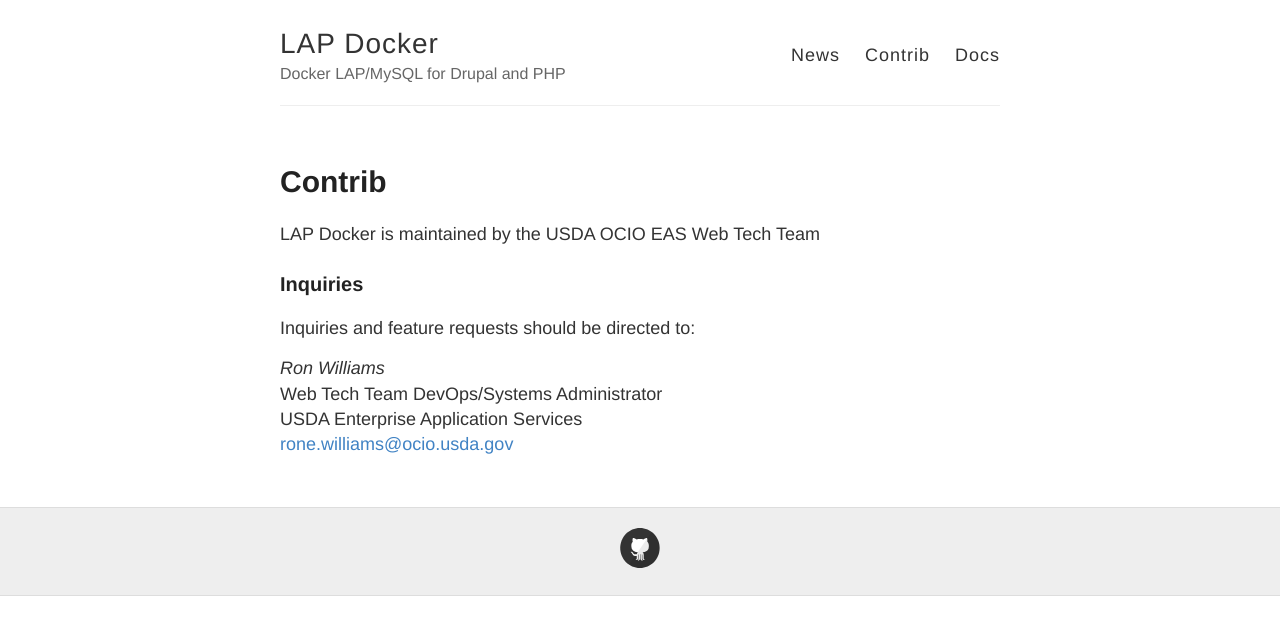
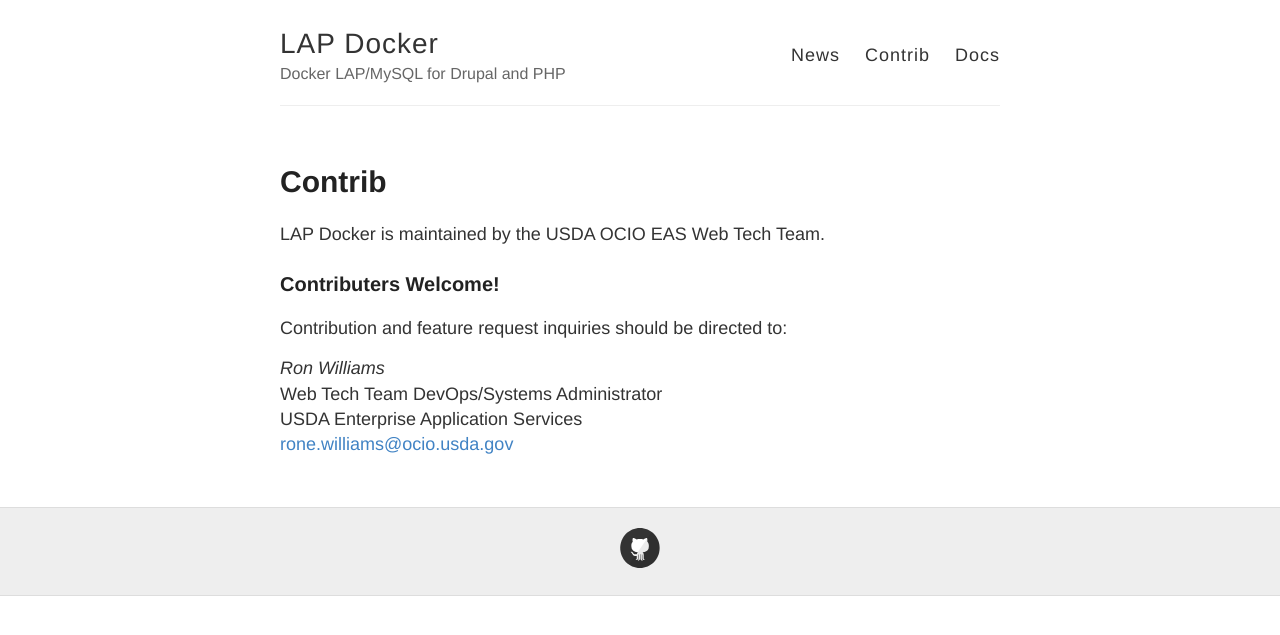
Before and after one commit to hedinfaok/lap-docker, a Jekyll site: the page built from contrib.md, in a window 1280 px wide. Shown: the top 635 px of the page. Built offline with Jekyll 4.4.1, drawn with Linux system fonts in a browser that asks for light colours; Markdown is read by kramdown in place of the engine named in the settings.

Commit message:
Cleanup contrib language.

```diff
--- a/contrib.md
+++ b/contrib.md
@@ -4,11 +4,11 @@
 permalink: /contrib/
 ---
 
-LAP Docker is maintained by the USDA OCIO EAS Web Tech Team
+LAP Docker is maintained by the USDA OCIO EAS Web Tech Team.
 
-### Inquiries
+### Contributers Welcome!
 
-Inquiries and feature requests should be directed to:
+Contribution and feature request inquiries should be directed to:
 
 *Ron Williams*
 Web Tech Team DevOps/Systems Administrator
```
